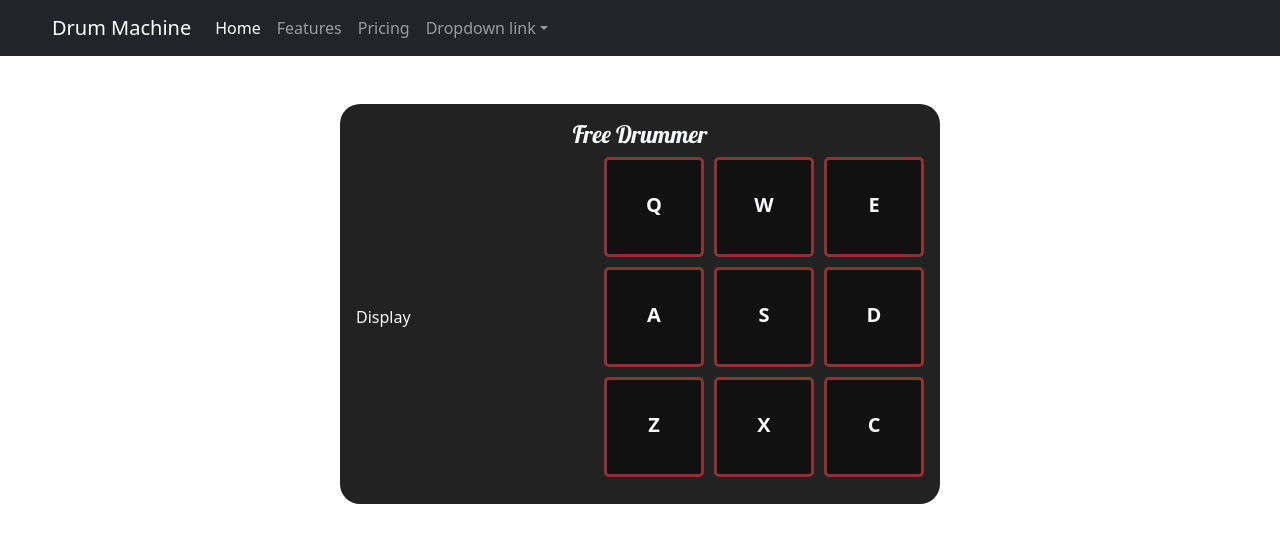
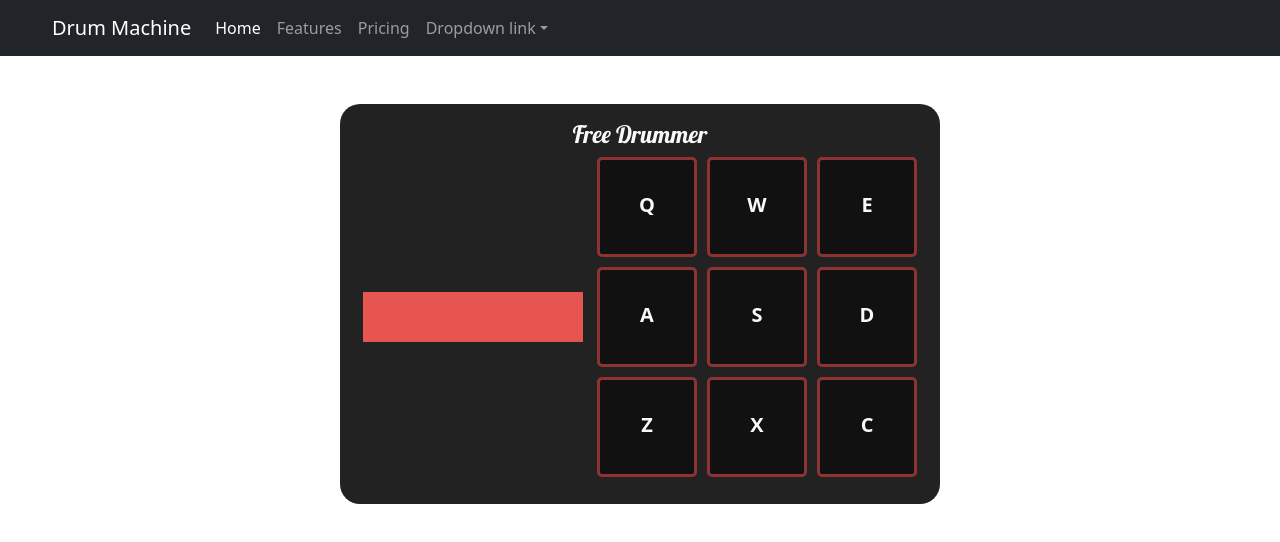
Before and after one commit to PLCoster/fcc_frontendlibs_project3, a React app: page / in a window 1280 px wide. Shown: the top 542 px of the page. Built offline with nearby package versions, Linux system fonts and the light colour scheme.

Commit message:
Added basic display showing the name of the sound clip being played
Display updates whenever a pad is hit / clicked

All FCC Tests now passing

```diff
--- a/src/components/ControlsDisplay.jsx
+++ b/src/components/ControlsDisplay.jsx
@@ -1,9 +1,9 @@
 import React from 'react';
 
-function ControlsDisplay() {
+function ControlsDisplay({ displayMessage, setDisplayMessage }) {
   return (
     <div id="controls-container">
-      <div id="display">Display</div>
+      <div id="display">{displayMessage}</div>
     </div>
   );
 }
--- a/src/components/DrumMachine.jsx
+++ b/src/components/DrumMachine.jsx
@@ -15,6 +15,8 @@ function DrumMachine() {
     X: false,
     C: false,
   });
+
+  const [displayMessage, setDisplayMessage] = useState('');
 
   // Ref is required in order to access state inside event listener
   const pressedKeysRef = useRef(pressedKeys);
@@ -56,8 +58,14 @@ function DrumMachine() {
     <div id="drum-machine" className="text-light text-center mt-5 p-3">
       <h4 className="logo">Free Drummer</h4>
       <div className="drum-machine-container">
-        <ControlsDisplay />
-        <PadDisplay pressedKeys={pressedKeys} />
+        <ControlsDisplay
+          displayMessage={displayMessage}
+          setDisplayMessage={setDisplayMessage}
+        />
+        <PadDisplay
+          pressedKeys={pressedKeys}
+          setDisplayMessage={setDisplayMessage}
+        />
       </div>
     </div>
   );
--- a/src/components/DrumPad.jsx
+++ b/src/components/DrumPad.jsx
@@ -2,7 +2,7 @@
 /* eslint-disable jsx-a11y/media-has-caption */
 import React, { useState, useEffect, useRef } from 'react';
 
-function DrumPad({ id, src, text, playSound }) {
+function DrumPad({ id, src, text, playSound, setDisplayMessage }) {
   const [hit, setHit] = useState('');
 
   const audioRef = useRef();
@@ -12,6 +12,7 @@ function DrumPad({ id, src, text, playSound }) {
     audioRef.current.currentTime = 0;
     audioRef.current.play();
     setHit('hit');
+    setDisplayMessage(text);
   };
 
   // Play drum pad sound when playSound prop is true, stop when false
--- a/src/components/PadDisplay.jsx
+++ b/src/components/PadDisplay.jsx
@@ -4,7 +4,7 @@ import DrumPad from './DrumPad';
 
 import padAudioInfo from '../assets/audio/audioLoader';
 
-function PadDisplay({ pressedKeys }) {
+function PadDisplay({ pressedKeys, setDisplayMessage }) {
   return (
     <div id="pad-container">
       {padAudioInfo.map(({ id, text, src }) => (
@@ -14,6 +14,7 @@ function PadDisplay({ pressedKeys }) {
           text={text}
           src={src}
           playSound={pressedKeys[id]}
+          setDisplayMessage={setDisplayMessage}
         />
       ))}
     </div>
--- a/src/scss/_custom.scss
+++ b/src/scss/_custom.scss
@@ -9,6 +9,11 @@
 @font-face {
   font-family: 'lobster';
   src: url('../assets/fonts/Lobster-Regular.ttf') format('truetype');
+}
+
+@font-face {
+  font-family: 'VT323';
+  src: url('../assets/fonts/VT323-Regular.ttf') format('truetype');
 }
 
 /*
@@ -56,7 +61,11 @@ body {
     display: flex;
     align-items: center;
     text-align: center;
-    justify-content: space-between;
+    justify-content: space-around;
+
+    /*
+    == PADS ==
+    */
 
     #pad-container {
       display: grid;
@@ -83,5 +92,25 @@ body {
         background-color: #222;
       }
     }
+
+    /*
+    == CONTROLS DISPLAY ==
+    */
+
+    #controls-container {
+      display: flex;
+      flex-direction: column;
+      align-items: center;
+
+      #display {
+        font-family: 'VT323';
+        font-size: 32px;
+        color: #111;
+        font-weight: 700;
+        height: 50px;
+        width: 220px;
+        background-color: #e65550;
+      }
+    }
   }
 }
```
